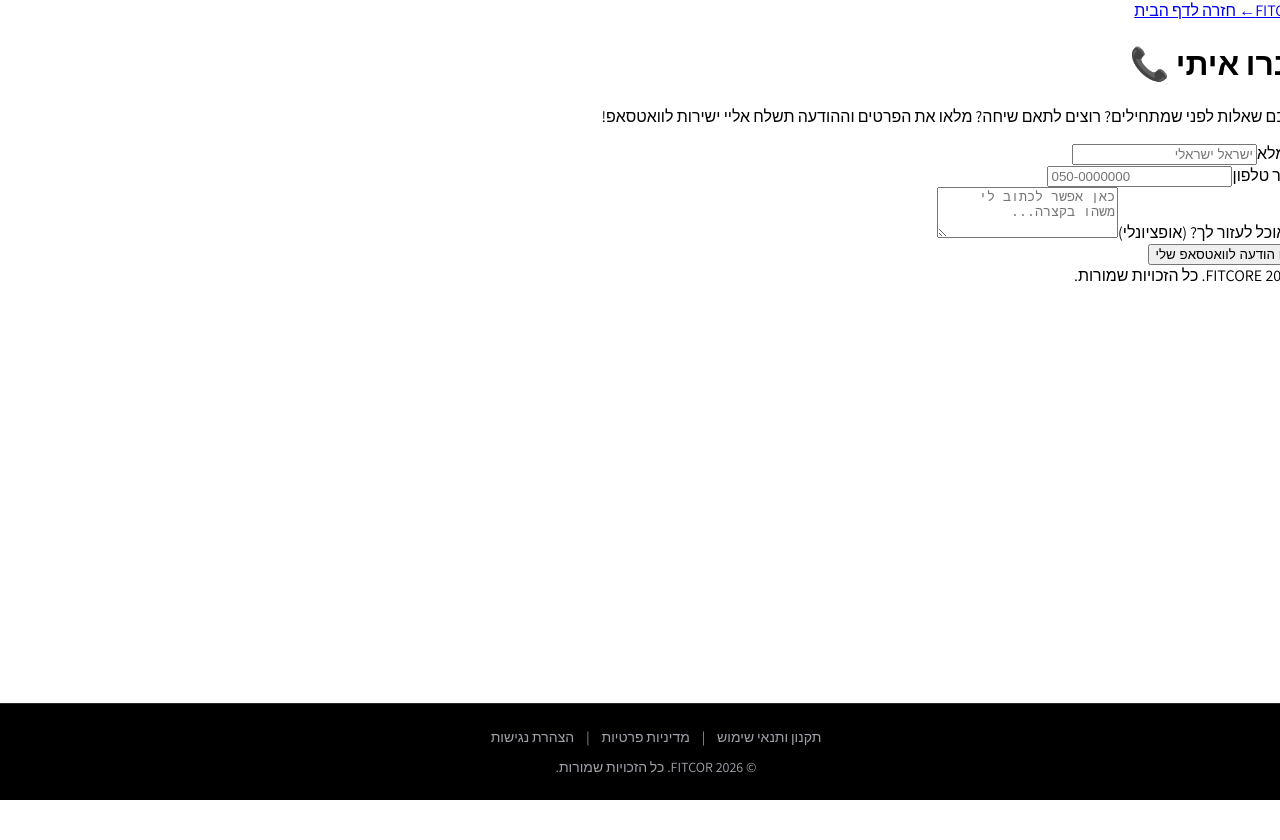
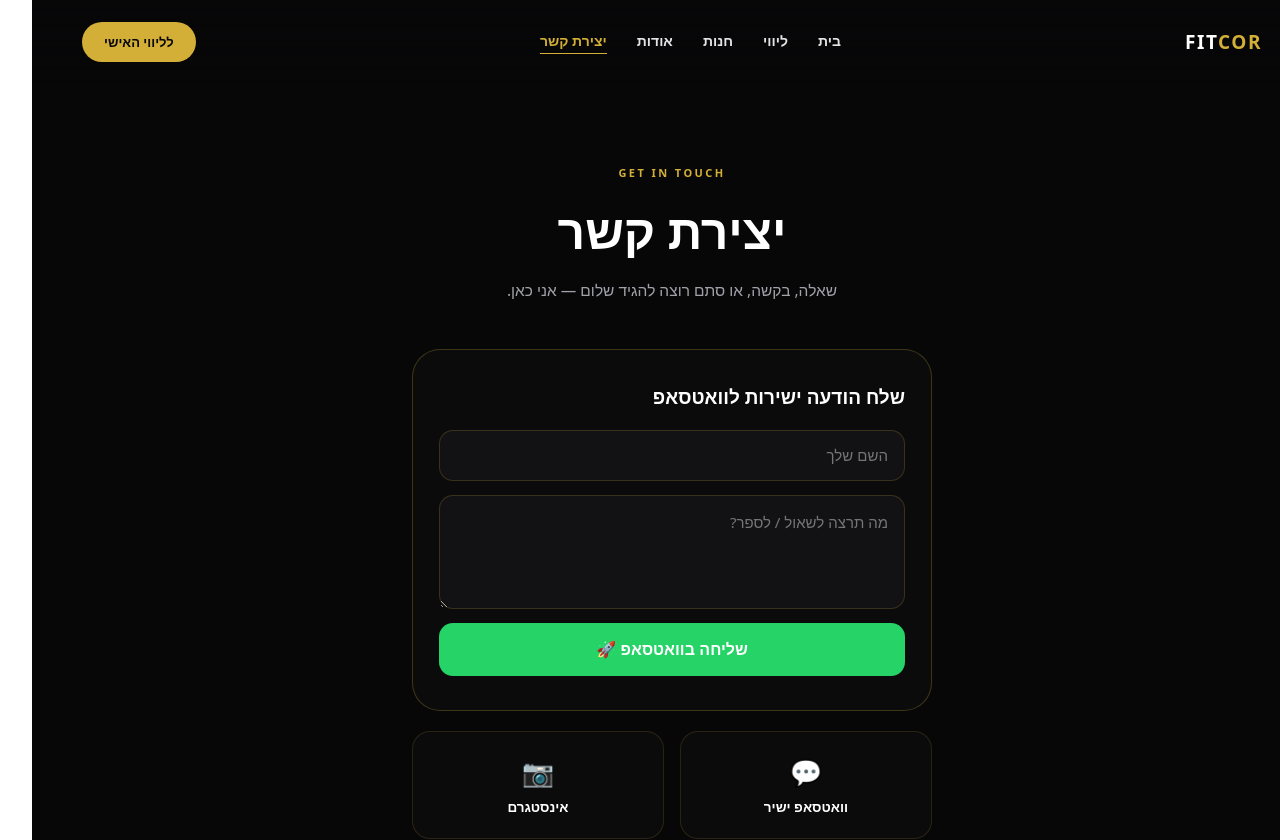
Before and after one commit to yzhqzrn47-creator/FITCOR, a Next.js app: page /contact in a window 1280 px wide. Shown: the top 840 px of the page. Before the commit the page ends 800 px from the top, so only its background shows below. Built offline with nearby package versions, Linux system fonts and the light colour scheme.

Commit message:
Refactor Contact page structure and message logic
Refactor contact page to use separate Nav and Footer components, and update WhatsApp message handling.

```diff
--- a/app/contact/page.tsx
+++ b/app/contact/page.tsx
@@ -1,91 +1,69 @@
 'use client';
 import React, { useState } from 'react';
+import Nav from '../components/Nav';
+import Footer from '../components/Footer';
 
 export default function Contact() {
-  const MY_PHONE_NUMBER = "972559939351"; // <-- כאן אתה מחליף למספר הוואטסאפ האמיתי שלך!
+  const [name, setName] = useState('');
+  const [message, setMessage] = useState('');
 
-  const [name, setName] = useState('');
-  const [phone, setPhone] = useState('');
-  const [messageText, setMessageText] = useState('');
-
-  const handleSubmit = (e: React.FormEvent) => {
-    e.preventDefault();
-    if (!name || !phone) {
-      alert('נא למלא שם ומספר טלפון');
-      return;
-    }
-
-    const message = `היי! הגעתי דרך דף יצירת הקשר באתר FITCORE.\n\nפרטים:\nשם מלא: ${name}\nטלפון: ${phone}\nהודעה: ${messageText || 'לא הוזנה הודעה'}`;
-    const whatsappUrl = `https://wa.me/${MY_PHONE_NUMBER}?text=${encodeURIComponent(message)}`;
-    window.open(whatsappUrl, '_blank');
+  const sendWhatsApp = () => {
+    const phoneNumber = '972559939351';
+    const text = `היי יצחק! שמי ${name || '___'}. ${message || ''}`;
+    window.open(`https://wa.me/${phoneNumber}?text=${encodeURIComponent(text)}`, '_blank');
   };
 
   return (
-    <div className="min-h-screen bg-zinc-950 text-white font-sans flex flex-col justify-between" dir="rtl">
+    <main dir="rtl" style={{ backgroundColor: '#070708', color: '#fff', fontFamily: 'system-ui, sans-serif', overflowX: 'hidden', minHeight: '100vh' }}>
+      <Nav active="/contact" ctaLabel="לליווי האישי" ctaHref="/coaching" />
 
-      {/* Header */}
-      <header className="border-b border-zinc-900 px-6 py-4 max-w-7xl mx-auto w-full flex justify-between items-center">
-        <a href="/" className="text-2xl font-black tracking-wider text-lime-400">FITCORE</a>
-        <a href="/" className="text-sm font-medium text-zinc-400 hover:text-white transition">
-          ← חזרה לדף הבית
-        </a>
-      </header>
-
-      {/* Main Form Section */}
-      <main className="px-6 py-12 max-w-lg mx-auto w-full flex-grow flex flex-col justify-center">
-        <div className="text-center mb-8">
-          <h1 className="text-4xl font-black mb-3 text-lime-400">דברו איתי 📞</h1>
-          <p className="text-zinc-400 text-sm">
-            יש לכם שאלות לפני שמתחילים? רוצים לתאם שיחה? מלאו את הפרטים וההודעה תשלח אליי ישירות לוואטסאפ!
-          </p>
+      <section style={{ padding: '160px 24px 100px' }}>
+        <div style={{ maxWidth: '640px', margin: '0 auto', textAlign: 'center', marginBottom: '48px' }}>
+          <span style={{ fontSize: '11px', fontWeight: 900, letterSpacing: '0.22em', color: '#D4AF37' }}>GET IN TOUCH</span>
+          <h1 style={{ fontSize: 'clamp(2rem,5vw,3rem)', fontWeight: 900, margin: '16px 0' }}>יצירת קשר</h1>
+          <p style={{ color: '#a1a1aa', fontSize: '15.5px' }}>שאלה, בקשה, או סתם רוצה להגיד שלום — אני כאן.</p>
         </div>
 
-        <form onSubmit={handleSubmit} className="bg-zinc-900 p-8 rounded-3xl border border-zinc-800 text-right shadow-2xl">
-          <div className="mb-4">
-            <label className="block text-zinc-400 text-xs uppercase mb-2 font-bold">שם מלא</label>
-            <input
-              type="text"
-              value={name}
-              onChange={(e) => setName(e.target.value)}
-              className="w-full bg-zinc-950 border border-zinc-800 rounded-xl px-4 py-3.5 text-white focus:outline-none focus:border-lime-400 transition"
-              placeholder="ישראל ישראלי"
-              required
-            />
+        <div style={{ maxWidth: '520px', margin: '0 auto', display: 'flex', flexDirection: 'column', gap: '20px' }}>
+          <div style={{ backgroundColor: 'rgba(255,255,255,0.02)', border: '1px solid rgba(212,175,55,0.25)', borderRadius: '28px', padding: '34px 26px' }}>
+            <h3 style={{ fontSize: '19px', fontWeight: 800, margin: '0 0 20px' }}>שלח הודעה ישירות לוואטסאפ</h3>
+            <div style={{ display: 'flex', flexDirection: 'column', gap: '14px' }}>
+              <input
+                type="text" placeholder="השם שלך" value={name} onChange={(e) => setName(e.target.value)}
+                style={{ padding: '16px', borderRadius: '14px', backgroundColor: '#121214', border: '1px solid rgba(212,175,55,0.2)', color: '#fff', fontSize: '15px' }}
+              />
+              <textarea
+                placeholder="מה תרצה לשאול / לספר?" value={message} onChange={(e) => setMessage(e.target.value)}
+                rows={4}
+                style={{ padding: '16px', borderRadius: '14px', backgroundColor: '#121214', border: '1px solid rgba(212,175,55,0.2)', color: '#fff', fontSize: '15px', resize: 'vertical', fontFamily: 'inherit' }}
+              />
+              <button onClick={sendWhatsApp} style={{
+                padding: '17px', backgroundColor: '#25D366', color: '#fff', border: 'none', borderRadius: '14px',
+                fontSize: '16px', fontWeight: 900, cursor: 'pointer', display: 'flex', alignItems: 'center', justifyContent: 'center', gap: '8px',
+              }}>שליחה בוואטסאפ 🚀</button>
+            </div>
           </div>
 
-          <div className="mb-4">
-            <label className="block text-zinc-400 text-xs uppercase mb-2 font-bold">מספר טלפון</label>
-            <input
-              type="tel"
-              value={phone}
-              onChange={(e) => setPhone(e.target.value)}
-              className="w-full bg-zinc-950 border border-zinc-800 rounded-xl px-4 py-3.5 text-white focus:outline-none focus:border-lime-400 transition"
-              placeholder="050-0000000"
-              required
-            />
+          <div style={{ display: 'grid', gridTemplateColumns: '1fr 1fr', gap: '16px' }}>
+            <a href="https://wa.me/972559939351" target="_blank" rel="noopener noreferrer" style={{
+              padding: '22px', borderRadius: '18px', border: '1px solid rgba(212,175,55,0.15)', backgroundColor: 'rgba(255,255,255,0.02)',
+              textDecoration: 'none', color: '#fff', textAlign: 'center',
+            }}>
+              <div style={{ fontSize: '26px', marginBottom: '8px' }}>💬</div>
+              <div style={{ fontSize: '13.5px', fontWeight: 700 }}>וואטסאפ ישיר</div>
+            </a>
+            <a href="#" style={{
+              padding: '22px', borderRadius: '18px', border: '1px solid rgba(212,175,55,0.15)', backgroundColor: 'rgba(255,255,255,0.02)',
+              textDecoration: 'none', color: '#fff', textAlign: 'center',
+            }}>
+              <div style={{ fontSize: '26px', marginBottom: '8px' }}>📷</div>
+              <div style={{ fontSize: '13.5px', fontWeight: 700 }}>אינסטגרם</div>
+            </a>
           </div>
+        </div>
+      </section>
 
-          <div className="mb-6">
-            <label className="block text-zinc-400 text-xs uppercase mb-2 font-bold">איך אוכל לעזור לך? (אופציונלי)</label>
-            <textarea
-              value={messageText}
-              onChange={(e) => setMessageText(e.target.value)}
-              rows={3}
-              className="w-full bg-zinc-950 border border-zinc-800 rounded-xl px-4 py-3.5 text-white focus:outline-none focus:border-lime-400 transition resize-none"
-              placeholder="כאן אפשר לכתוב לי משהו בקצרה..."
-            />
-          </div>
-
-          <button type="submit" className="w-full bg-lime-400 text-black py-4 rounded-xl font-black text-lg hover:bg-lime-300 transition-all">
-            שלח הודעה לוואטסאפ שלי
-          </button>
-        </form>
-      </main>
-
-      {/* Footer */}
-      <footer className="border-t border-zinc-900 py-6 text-center text-zinc-600 text-xs">
-        © {new Date().getFullYear()} FITCORE. כל הזכויות שמורות.
-      </footer>
-    </div>
+      <Footer />
+    </main>
   );
 }
```
